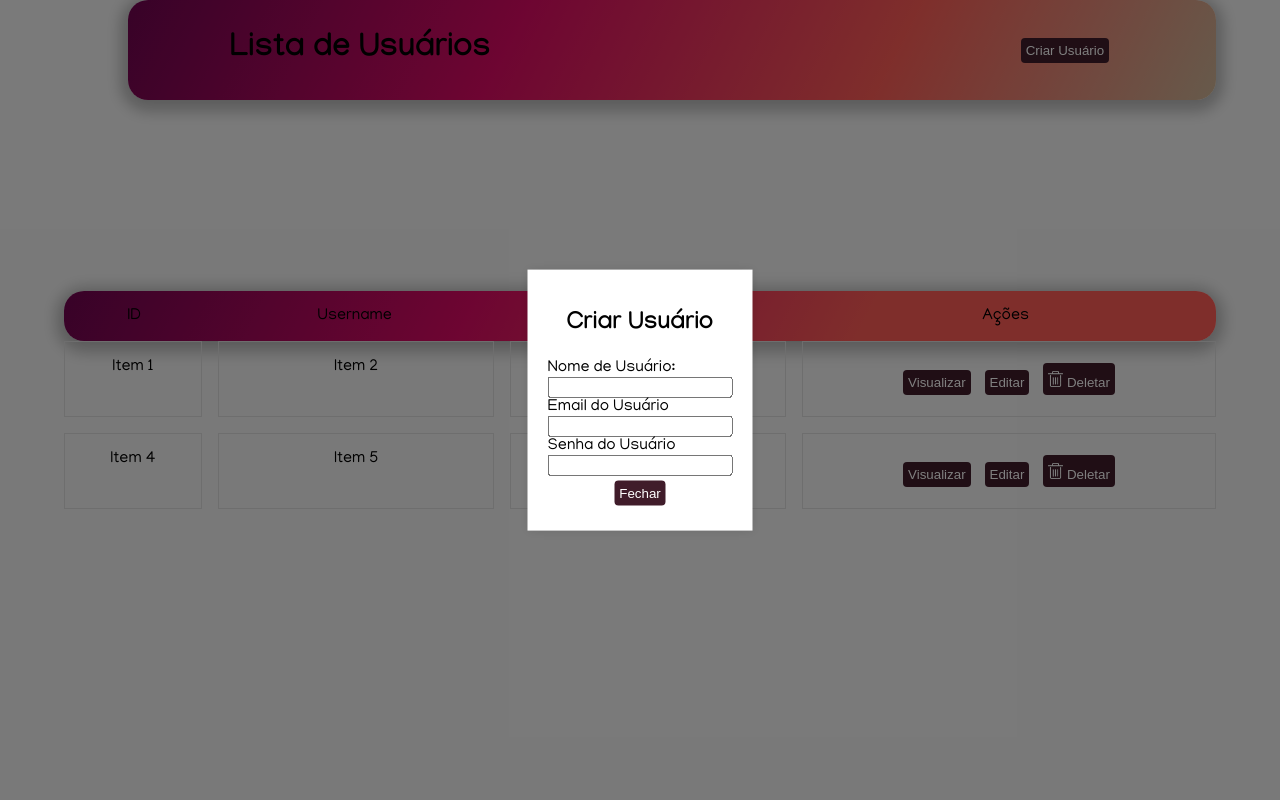
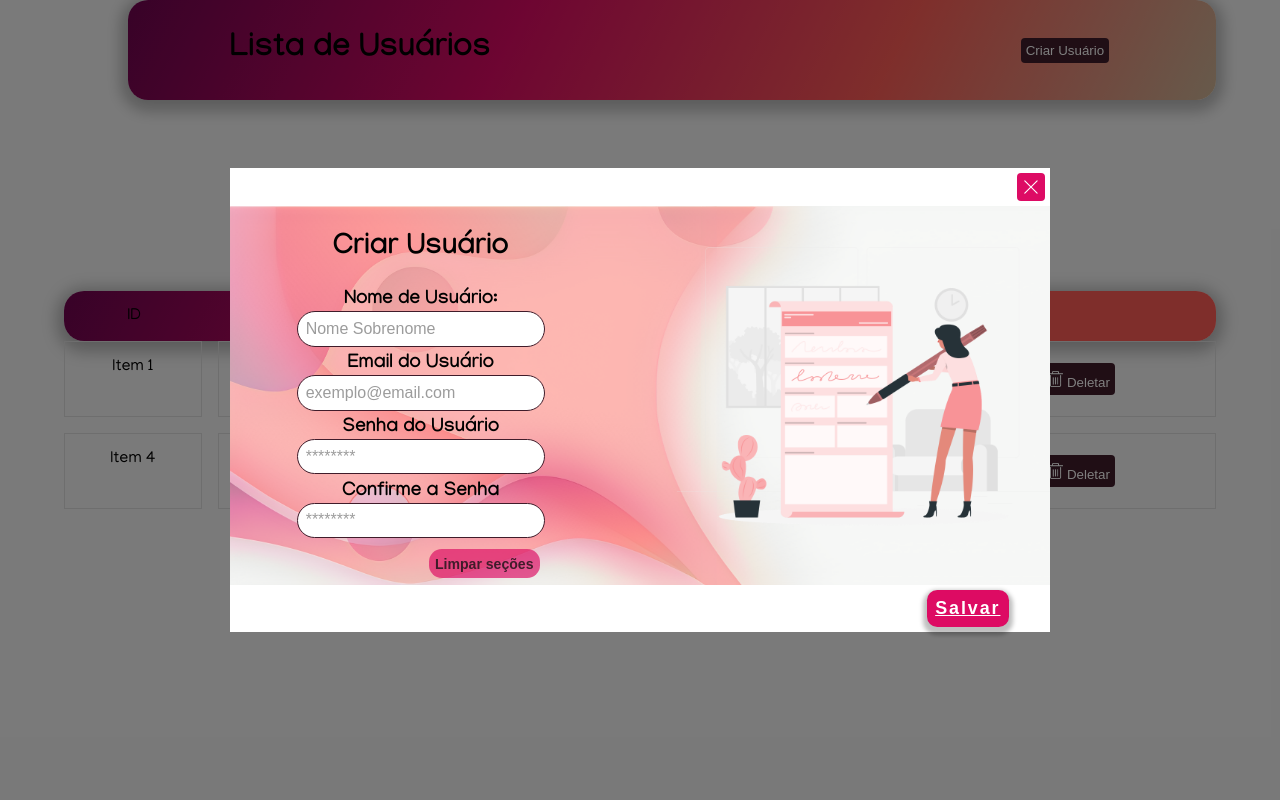
Before and after one commit to yamashita-tiemi/Trainee_2023.2, a PHP site: page /app/views/admin/userList.html in a window 1280 px wide, after a click on "Criar Usuário". Run offline with PHP 8.4, Linux system fonts and the light colour scheme.

Commit message:
branch com a pagina userList

```diff
--- a/app/views/admin/userList.html
+++ b/app/views/admin/userList.html
@@ -50,18 +50,31 @@
 
     <!-- Modais -->
     <div id="createModal" class="modal">
+        <button onclick="closeModal('createModal')" class="fechar"><svg xmlns="http://www.w3.org/2000/svg" width="1.4vw"  fill="currentColor" class="bi bi-x-lg" viewBox="0 0 16 16">
+            <path d="M2.146 2.854a.5.5 0 1 1 .708-.708L8 7.293l5.146-5.147a.5.5 0 0 1 .708.708L8.707 8l5.147 5.146a.5.5 0 0 1-.708.708L8 8.707l-5.146 5.147a.5.5 0 0 1-.708-.708L7.293 8 2.146 2.854Z"/>
+          </svg></button>
+
         <div class="modal-container">
+            <div class="dados">
                 <h2>Criar Usuário</h2>
                 <form class="criaruser">
                     <label for="username">Nome de Usuário:</label>
-                <input type="text" id="username" name="username">
+                    <input type="text"placeholder="Nome Sobrenome" id="username" name="username">
                     <label for="useremail">Email do Usuário</label>
-                <input type="email" id="useremail" name="useremail">
+                    <input type="email" placeholder="exemplo@email.com" id="useremail" name="useremail">
                     <label for="userpassword">Senha do Usuário</label>
-                <input type="password" id="userpassword" name="userpassword">
+                    <input type="password" placeholder="********" id="userpassword" name="userpassword">
+                    <label for="passwordconfirm">Confirme a Senha</label>
+                    <input type="password"placeholder="********" id="passwordconfirm" name="passwordconfirm">
+                    <button type="reset">Limpar seções</button>
                 </form>
-            <button onclick="closeModal('createModal')">Fechar</button>
             </div>
+            <div class="ilutracao">
+                <img src="../../../public/assets/ilustracao_user.png">
+            </div>
+        </div>
+
+        <button id="botaosalvar" onclick="confirmarSalvarFormulario()" >Salvar</button>
     </div>
 
     <div id="viewModal" class="modal">
--- a/public/css/userList.css
+++ b/public/css/userList.css
@@ -1,3 +1,4 @@
+
 body {
     font-family: 'Manjari', sans-serif;
     display: flex;
@@ -7,24 +8,6 @@ body {
     height: 100vh;
     margin: 0;
     background-color: #f4f4f4;
-}
-
-.modal-container {
-    display: flex;
-    flex-direction: column;
-    align-items: center;
-}
-
-.modal {
-    display: none;
-    position: fixed;
-    top: 50%;
-    left: 50%;
-    transform: translate(-50%, -50%);
-    padding: 20px;
-    background-color: #fff;
-    box-shadow: 0 0 10px rgba(0, 0, 0, 0.1);
-    z-index: 1;
 }
 
 .overlay {
@@ -50,14 +33,6 @@ button {
 
 button:hover {
     background-color: #6f0550;
-}
-
-.criaruser input {
-    display: block;
-}
-
-.criaruser label {
-    display: block;
 }
 
 .deleteimgula {
@@ -138,3 +113,112 @@ button:hover {
 .col4 {
     grid-column: 4;
 }
+
+
+
+
+
+
+.modal-container {
+    background-image: url("../assets/img-usuar.png");
+    background-size: cover;
+    background-repeat: no-repeat;
+    gap: 15%;
+    display: flex;
+    flex-direction: row;
+    align-items: center;
+    margin:0%
+
+}
+form
+{
+    display: flex;
+    align-items: center;
+    flex-direction: column;
+
+}
+input {
+    border: 0.1vw solid #401c2a;
+    border-radius: 1.5vw;
+    font-size: 1.25vw;
+    margin-bottom: 0.5vw;
+    padding: 0.6vw;
+    width: 18vw;
+    outline: none;
+
+}
+::placeholder {
+    color: #9c9c9c; /* Define a cor do texto de espaço reservado para cinza (#999) */
+}
+
+.dados{
+    display: flex;
+    flex-direction: column;
+    align-items: center;
+    width: 50%;
+    margin-left: 7%;
+    font-size: 1.5vw;
+    font-weight: 700;
+}
+.ilutracao{
+    width: 70%;
+}
+.ilutracao img{
+    width: 100%;
+    height: 100%;
+    object-fit: cover;
+}
+
+.modal {
+
+    display: none;
+    position: fixed;
+    width: 64%;
+    background-color: #fff;
+    z-index: 1;
+    margin: 0%;
+    padding: 0%;
+    text-align: -webkit-right;
+
+}
+.criaruser button{
+    align-self: flex-end;
+    font-size: 1.1vw;
+    border-radius: 1vw;
+    padding: 2.5%;
+    background-color: #dd0b63a9;
+    color: #401c2a;
+    font-weight: 700;
+}
+.criaruser button:hover{
+    background-color: #dd0b63dd;
+}
+.fechar{
+    display: flex;
+    background-color: #dd0b64;
+    text-align: -web;
+}
+.fechar:hover{
+    background-color: #dd0b6391;
+}
+#botaosalvar{
+    font-size: 1.4vw;
+    margin-right: 5%;
+    letter-spacing: 0.15vw;
+    text-decoration-line: underline;
+    border-radius: 0.8vw;
+    padding: 1%;
+    background-color: #dd0b63;
+    box-shadow: 0px 4px 4px 4px rgba(0, 0, 0, 0.25);
+    color: #ffffff;
+    font-weight: 700;
+    text-align: center;
+}
+#botaosalvar:hover{
+    background-color: #dd0b63ac;
+}
+#createModal img
+{
+    white-space: inherit;
+    z-index: 1;
+}
--- a/public/js/userList.js
+++ b/public/js/userList.js
@@ -17,3 +17,21 @@ function confirmDelete() {
     alert('Usuário deletado com sucesso!');
     closeModal('deleteModal');
 }
+function confirmarSalvarFormulario() {
+    var mensagem = "Você tem certeza de que deseja salvar o formulário?";
+    if (window.confirm(mensagem)) {
+        // Coletar os dados do formulário
+        var username = document.getElementById("username").value;
+        var useremail = document.getElementById("useremail").value;
+        var userpassword = document.getElementById("userpassword").value;
+        var userpasswordconfirm = document.getElementById("userpasswordconfirm").value;
+
+        // Valide os dados do formulário, se necessário
+
+        // Enviar os dados para onde você precisar (por exemplo, usando uma solicitação AJAX)
+        // Aqui você pode enviar os dados para o seu servidor ou realizar ações necessárias.
+
+        // Após a conclusão, você pode fechar o modal
+        closeModal('createModal');
+    }
+}
```
Also changed, not shown: public/assets/ilustracao_user.png (added), public/assets/img-usuar.png (added). Lines whose indentation alone changed are shown as unchanged.
